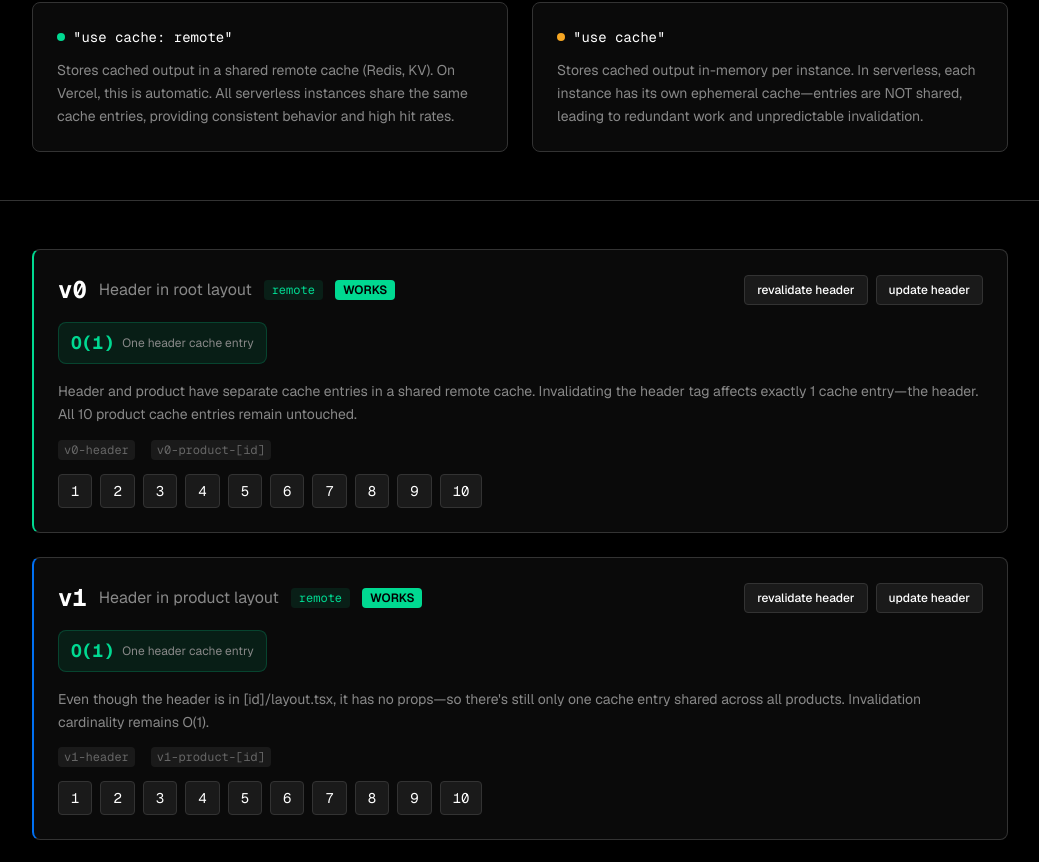
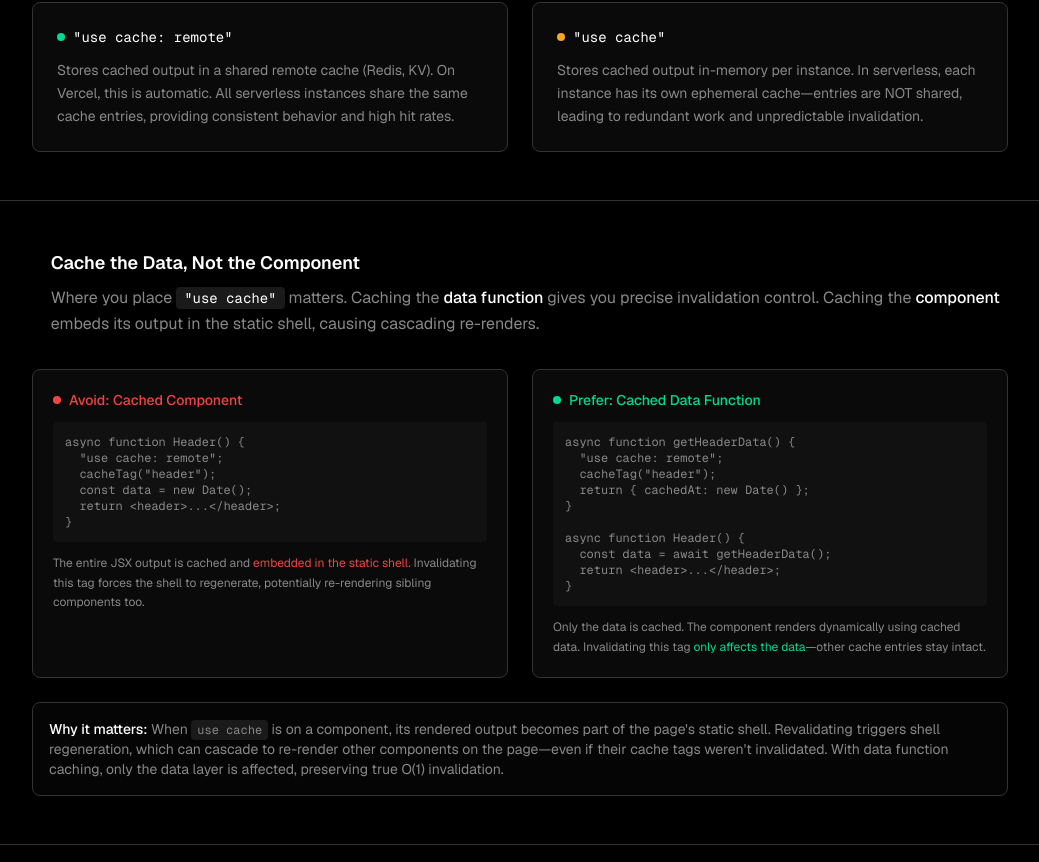
Before and after one commit to Strernd/cache-cardinality-demo, a Next.js app: page / in a window 1280 px wide. Shown: the part 516-1378 px from the top of the page, without its empty margins (120-1159 px from the left). Built offline with nearby package versions, Linux system fonts and the light colour scheme.

Commit message:
refactor again

```diff
--- a/app/components/V0Header.tsx
+++ b/app/components/V0Header.tsx
@@ -14,12 +14,16 @@ function FormattedTime({ date }: { date: Date }) {
   );
 }
 
-export async function V0Header() {
+async function getHeaderData() {
   "use cache: remote";
   cacheLife("days");
   cacheTag("v0-header");
 
-  const cachedAt = new Date();
+  return { cachedAt: new Date() };
+}
+
+export async function V0Header() {
+  const { cachedAt } = await getHeaderData();
 
   return (
     <header className="border-b border-zinc-200 dark:border-zinc-800 px-6 py-4 bg-zinc-50 dark:bg-zinc-900">
--- a/app/components/V1Header.tsx
+++ b/app/components/V1Header.tsx
@@ -14,12 +14,16 @@ function FormattedTime({ date }: { date: Date }) {
   );
 }
 
-export async function V1Header() {
+async function getHeaderData() {
   "use cache: remote";
   cacheLife("days");
   cacheTag("v1-header");
 
-  const cachedAt = new Date();
+  return { cachedAt: new Date() };
+}
+
+export async function V1Header() {
+  const { cachedAt } = await getHeaderData();
 
   return (
     <div className="border-b border-zinc-200 dark:border-zinc-800 px-6 py-4 bg-zinc-50 dark:bg-zinc-900">
--- a/app/components/V2Header.tsx
+++ b/app/components/V2Header.tsx
@@ -13,12 +13,16 @@ function FormattedTime({ date }: { date: Date }) {
   );
 }
 
-export async function V2Header() {
+async function getHeaderData() {
   "use cache: remote";
   cacheLife("days");
   cacheTag("v2-header");
 
-  const cachedAt = new Date();
+  return { cachedAt: new Date() };
+}
+
+export async function V2Header() {
+  const { cachedAt } = await getHeaderData();
 
   return (
     <div className="border-b border-zinc-200 dark:border-zinc-800 px-6 py-4 bg-zinc-50 dark:bg-zinc-900">
--- a/app/components/V3Header.tsx
+++ b/app/components/V3Header.tsx
@@ -14,12 +14,16 @@ function FormattedTime({ date }: { date: Date }) {
   );
 }
 
-export async function V3Header() {
+async function getHeaderData() {
   "use cache";
   cacheLife("days");
   cacheTag("v3-header");
 
-  const cachedAt = new Date();
+  return { cachedAt: new Date() };
+}
+
+export async function V3Header() {
+  const { cachedAt } = await getHeaderData();
 
   return (
     <header className="border-b border-zinc-200 dark:border-zinc-800 px-6 py-4 bg-zinc-50 dark:bg-zinc-900">
--- a/app/page.tsx
+++ b/app/page.tsx
@@ -65,8 +65,80 @@ export default function Home() {
         </div>
       </section>
 
+      {/* Function vs Component Caching */}
+      <section className="border-b border-[#333] animate-slide-up stagger-3">
+        <div className="max-w-5xl mx-auto px-6 py-12">
+          <div className="flex items-start gap-4 mb-8">
+            <div className="w-1 h-full bg-[#f97316] rounded-full self-stretch" />
+            <div>
+              <h2 className="text-lg font-semibold mb-2">Cache the Data, Not the Component</h2>
+              <p className="text-[#888] leading-relaxed">
+                Where you place <code className="px-2 py-0.5 bg-[#1a1a1a] rounded text-sm font-mono text-white">&quot;use cache&quot;</code> matters.
+                Caching the <span className="text-white font-medium">data function</span> gives you precise invalidation control.
+                Caching the <span className="text-white font-medium">component</span> embeds its output in the static shell, causing cascading re-renders.
+              </p>
+            </div>
+          </div>
+
+          <div className="grid md:grid-cols-2 gap-6">
+            {/* Wrong: Cached Component */}
+            <div className="p-5 rounded-lg border border-[#333] bg-[#0a0a0a]">
+              <div className="flex items-center gap-2 mb-3">
+                <span className="w-2 h-2 rounded-full bg-[#ef4444]" />
+                <span className="text-sm font-medium text-[#ef4444]">Avoid: Cached Component</span>
+              </div>
+              <pre className="text-xs font-mono text-[#888] bg-[#111] p-3 rounded overflow-x-auto mb-3">
+{`async function Header() {
+  "use cache: remote";
+  cacheTag("header");
+  const data = new Date();
+  return <header>...</header>;
+}`}
+              </pre>
+              <p className="text-xs text-[#888] leading-relaxed">
+                The entire JSX output is cached and <span className="text-[#ef4444]">embedded in the static shell</span>.
+                Invalidating this tag forces the shell to regenerate, potentially re-rendering sibling components too.
+              </p>
+            </div>
+
+            {/* Right: Cached Data Function */}
+            <div className="p-5 rounded-lg border border-[#333] bg-[#0a0a0a]">
+              <div className="flex items-center gap-2 mb-3">
+                <span className="w-2 h-2 rounded-full bg-[#00d991]" />
+                <span className="text-sm font-medium text-[#00d991]">Prefer: Cached Data Function</span>
+              </div>
+              <pre className="text-xs font-mono text-[#888] bg-[#111] p-3 rounded overflow-x-auto mb-3">
+{`async function getHeaderData() {
+  "use cache: remote";
+  cacheTag("header");
+  return { cachedAt: new Date() };
+}
+
+async function Header() {
+  const data = await getHeaderData();
+  return <header>...</header>;
+}`}
+              </pre>
+              <p className="text-xs text-[#888] leading-relaxed">
+                Only the data is cached. The component renders dynamically using cached data.
+                Invalidating this tag <span className="text-[#00d991]">only affects the data</span>—other cache entries stay intact.
+              </p>
+            </div>
+          </div>
+
+          <div className="mt-6 p-4 rounded-lg border border-[#333] bg-[#0a0a0a]/50">
+            <p className="text-sm text-[#888]">
+              <span className="text-white font-medium">Why it matters:</span> When <code className="px-1.5 py-0.5 bg-[#1a1a1a] rounded text-xs font-mono">use cache</code> is
+              on a component, its rendered output becomes part of the page&apos;s static shell. Revalidating triggers shell regeneration,
+              which can cascade to re-render other components on the page—even if their cache tags weren&apos;t invalidated.
+              With data function caching, only the data layer is affected, preserving true O(1) invalidation.
+            </p>
+          </div>
+        </div>
+      </section>
+
       {/* Version Cards */}
-      <section className="animate-slide-up stagger-3">
+      <section className="animate-slide-up stagger-4">
         <div className="max-w-5xl mx-auto px-6 py-12 space-y-6">
           <VersionCard
             version="v0"
@@ -123,7 +195,7 @@ export default function Home() {
       </section>
 
       {/* Footer */}
-      <footer className="border-t border-[#333] animate-slide-up stagger-4">
+      <footer className="border-t border-[#333] animate-slide-up stagger-5">
         <div className="max-w-5xl mx-auto px-6 py-12">
           <div className="grid md:grid-cols-2 gap-8">
             <div>
--- a/app/v0/[id]/page.tsx
+++ b/app/v0/[id]/page.tsx
@@ -23,12 +23,16 @@ export async function generateStaticParams() {
   }));
 }
 
-async function V0ProductContent({ id }: { id: string }) {
+async function getProductData(id: string) {
   "use cache: remote";
   cacheLife("days");
   cacheTag(`v0-product-${id}`);
 
-  const cachedAt = new Date();
+  return { cachedAt: new Date() };
+}
+
+async function V0ProductContent({ id }: { id: string }) {
+  const { cachedAt } = await getProductData(id);
 
   return (
     <div className="px-6 py-8">
--- a/app/v1/[id]/page.tsx
+++ b/app/v1/[id]/page.tsx
@@ -23,12 +23,16 @@ export async function generateStaticParams() {
   }));
 }
 
-async function V1ProductContent({ id }: { id: string }) {
+async function getProductData(id: string) {
   "use cache: remote";
   cacheLife("days");
   cacheTag(`v1-product-${id}`);
 
-  const cachedAt = new Date();
+  return { cachedAt: new Date() };
+}
+
+async function V1ProductContent({ id }: { id: string }) {
+  const { cachedAt } = await getProductData(id);
 
   return (
     <div className="px-6 py-8">
--- a/app/v2/[id]/page.tsx
+++ b/app/v2/[id]/page.tsx
@@ -25,12 +25,16 @@ export async function generateStaticParams() {
   }));
 }
 
-async function V2ProductContent({ id }: { id: string }) {
+async function getProductData(id: string) {
   "use cache: remote";
   cacheLife("days");
   cacheTag(`v2-product-${id}`);
 
-  const cachedAt = new Date();
+  return { cachedAt: new Date() };
+}
+
+async function V2ProductContent({ id }: { id: string }) {
+  const { cachedAt } = await getProductData(id);
 
   return (
     <div className="px-6 py-8">
--- a/app/v3/[id]/page.tsx
+++ b/app/v3/[id]/page.tsx
@@ -23,12 +23,16 @@ export async function generateStaticParams() {
   }));
 }
 
-async function V3ProductContent({ id }: { id: string }) {
+async function getProductData(id: string) {
   "use cache";
   cacheLife("days");
   cacheTag(`v3-product-${id}`);
 
-  const cachedAt = new Date();
+  return { cachedAt: new Date() };
+}
+
+async function V3ProductContent({ id }: { id: string }) {
+  const { cachedAt } = await getProductData(id);
 
   return (
     <div className="px-6 py-8">
```
